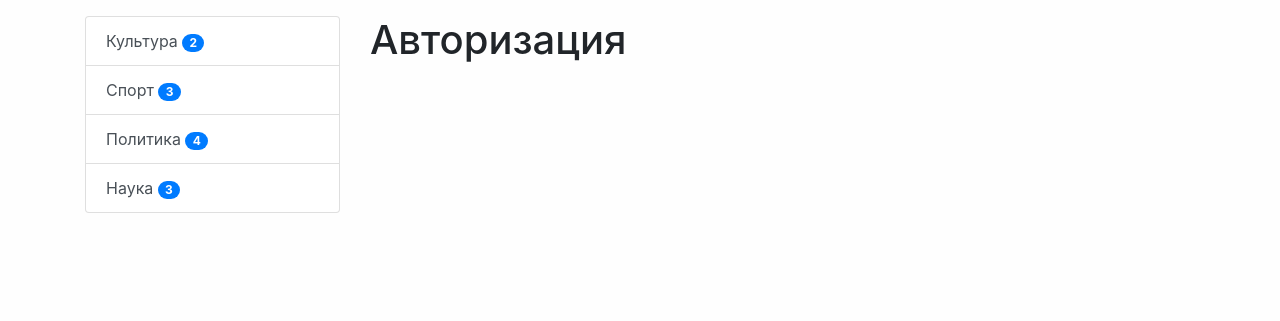
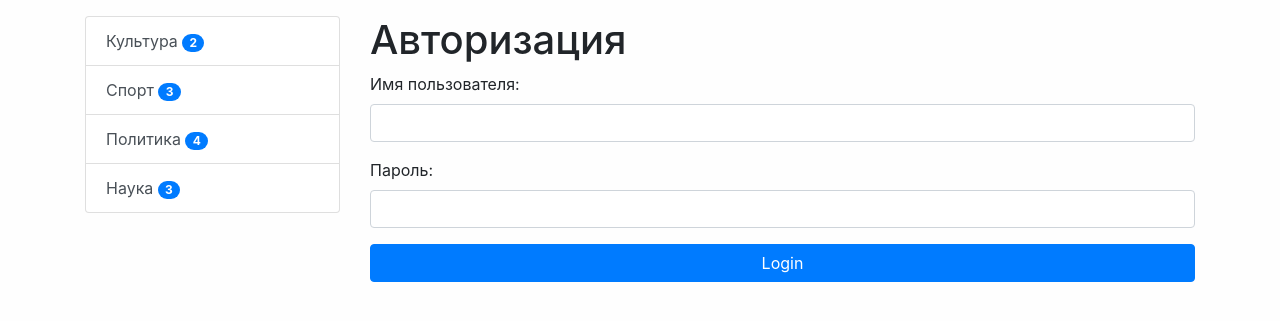
Before and after one commit to lapssh/django_by_kulday, a Django app: page /login/ in a window 1280 px wide. Shown: the part 56-377 px from the top of the page. Run offline with Django 3.2, Linux system fonts and the light colour scheme; data comes from the database, SQL or seed files in the repository; both versions use the stored data as it was after the commit; parts of the project's set-up code (start-up, migrations or seed data) failed here and were passed over; some libraries are stand-ins or nearby versions.

Commit message:
- реализована своя форма для авторизации - поправлены шаблоны с привязкой авторизован ли пользователь

```diff
--- a/testsite/mysite/news/forms.py
+++ b/testsite/mysite/news/forms.py
@@ -1,12 +1,16 @@
 import re
 
 from django import forms
-from django.contrib.auth.forms import UserCreationForm
+from django.contrib.auth.forms import UserCreationForm, AuthenticationForm
 from django.contrib.auth.models import User
 from django.core.exceptions import ValidationError
 
 from .models import News
 
+
+class UserLoginForm(AuthenticationForm):
+    username = forms.CharField(label='Имя пользователя:', widget=forms.TextInput(attrs={'class': 'form-control'}))
+    password = forms.CharField(label='Пароль:', widget=forms.PasswordInput(attrs={'class': 'form-control'}))
 
 class UserRegisterForm(UserCreationForm):
     username = forms.CharField(label='Имя пользователя:', widget=forms.TextInput(attrs={'class': 'form-control'}))
--- a/testsite/mysite/news/templates/news/login.html
+++ b/testsite/mysite/news/templates/news/login.html
@@ -11,5 +11,10 @@
 {% block content %}
 <h1>Авторизация</h1>
 
+<form method="post">
+    {% csrf_token %}
+    {{ form.as_p }}
+    <button type ="submit" class="btn btn-primary btn-block">Login</button>
+</form>
 
 {% endblock %}
--- a/testsite/mysite/news/urls.py
+++ b/testsite/mysite/news/urls.py
@@ -4,7 +4,8 @@ from news.views import *
 
 urlpatterns = [
     path('register/', register, name='register'),
-    path('login/', login, name='login'),
+    path('login/', user_login, name='login'),
+    path('logout/', user_logout, name='logout'),
     path('test/', test, name='test'),
     # path('', index, name='home'),
     path('', HomeNews.as_view(), name='home'),
--- a/testsite/mysite/news/views.py
+++ b/testsite/mysite/news/views.py
@@ -1,22 +1,23 @@
-from django.shortcuts import render, get_object_or_404, redirect
-from django.urls import reverse_lazy
-from django.views.generic import ListView, DetailView, CreateView
+from django.contrib import messages
 from django.contrib.auth.mixins import LoginRequiredMixin
 from django.core.paginator import Paginator
-from django.contrib import messages
+from django.shortcuts import render, redirect
+from django.views.generic import ListView, DetailView, CreateView
 
+from .forms import NewsForm, UserRegisterForm, UserLoginForm
 from .models import News, Category
-from .forms import NewsForm, UserRegisterForm
 from .utils import MyMixin
+from django.contrib.auth import login, logout
 
 
 def register(request):
     if request.method == 'POST':
         form = UserRegisterForm(request.POST)
         if form.is_valid():
-            form.save()
+            user = form.save()
+            login(request, user)
             messages.add_message(request, messages.INFO, 'Успешная регистрация')
-            return redirect('login')
+            return redirect('home')
         else:
             messages.error(request, 'Ошибка регистрации')
     else:
@@ -24,8 +25,21 @@ def register(request):
         messages.add_message(request, messages.INFO, 'Отказ!')
     return render(request, 'news/register.html', {'form': form})
 
-def login(request):
-    return render(request, 'news/login.html')
+
+def user_login(request):
+    if request.method == 'POST':
+        form = UserLoginForm(data = request.POST)
+        if form.is_valid():
+            user = form.get_user()
+            login(request, user)
+            return redirect('home')
+    else:
+        form = UserLoginForm()
+    return render(request, 'news/login.html', {'form': form})
+
+def user_logout(request):
+    logout(request)
+    return redirect('home')
 
 def test(request):
     objects = ['User1', 'User2', 'User3', 'User4', 'User5', 'User6', 'user7']
@@ -54,18 +68,21 @@ class HomeNews(MyMixin, ListView):
     def get_queryset(self):
         return News.objects.filter(is_published=True).select_related('category')
 
+
 class ViewNews(DetailView):
     model = News
     context_object_name = 'news_item'
     # template_name = 'news/new/news_detail.html'
     # pk_url_kwarg = 'news_id'
 
+
 class CreateNews(LoginRequiredMixin, CreateView):
     form_class = NewsForm
     template_name = 'news/add_news.html'
     # success_url = reverse_lazy('home')
-    login_url = '/admin/' # если не авторизован - на страницу регистрации
+    login_url = '/admin/'  # если не авторизован - на страницу регистрации
     # raise_exception = True # если не авторизован - ошибка 403
+
 
 # def index(request):
 #     news = News.objects.all()
@@ -93,7 +110,7 @@ class NewsByCategory(MyMixin, ListView):
         return context
 
     def get_queryset(self):
-        return News.objects.filter(category_id=self.kwargs['category_id'], is_published=True).\
+        return News.objects.filter(category_id=self.kwargs['category_id'], is_published=True). \
             select_related('category')
 
 # def view_news(request, news_id):
--- a/testsite/mysite/templates/inc/_nav.html
+++ b/testsite/mysite/templates/inc/_nav.html
@@ -13,7 +13,12 @@
             {% endif %}
         </ul>
         <span class="navbar-text">
+        {% if request.user.is_authenticated %}
+        Добро пожаловать, {{user.username}} | <a href="{% url 'logout' %}">Exit</a>
+        {% else %}
             <a href="{% url 'register' %}">Register</a> | <a href="{% url 'login' %}">Login</a>
+        {% endif %}
         </span>
+
     </div>
 </nav>
```
Also changed, not shown: testsite/mysite/db.sqlite3.
